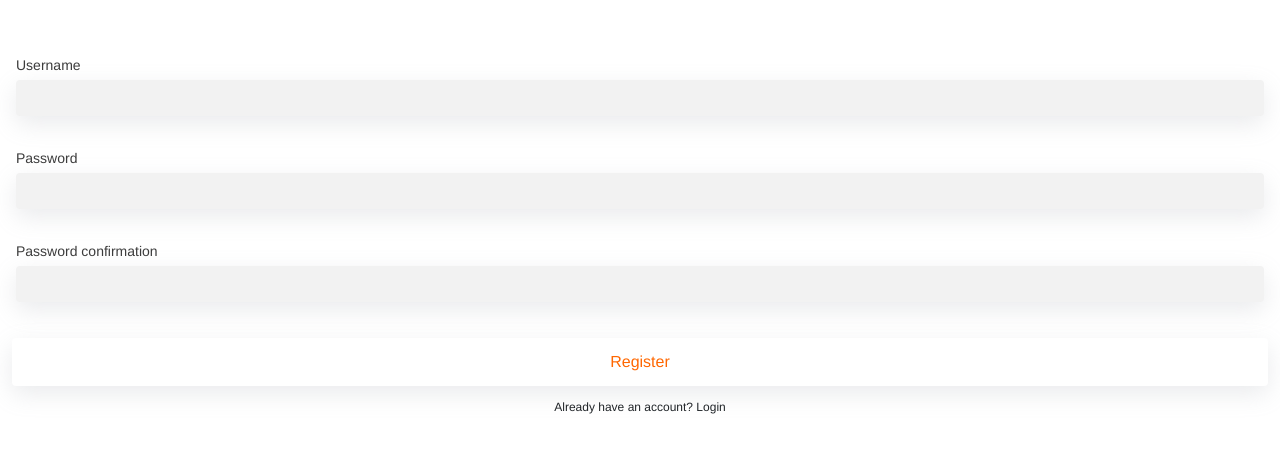
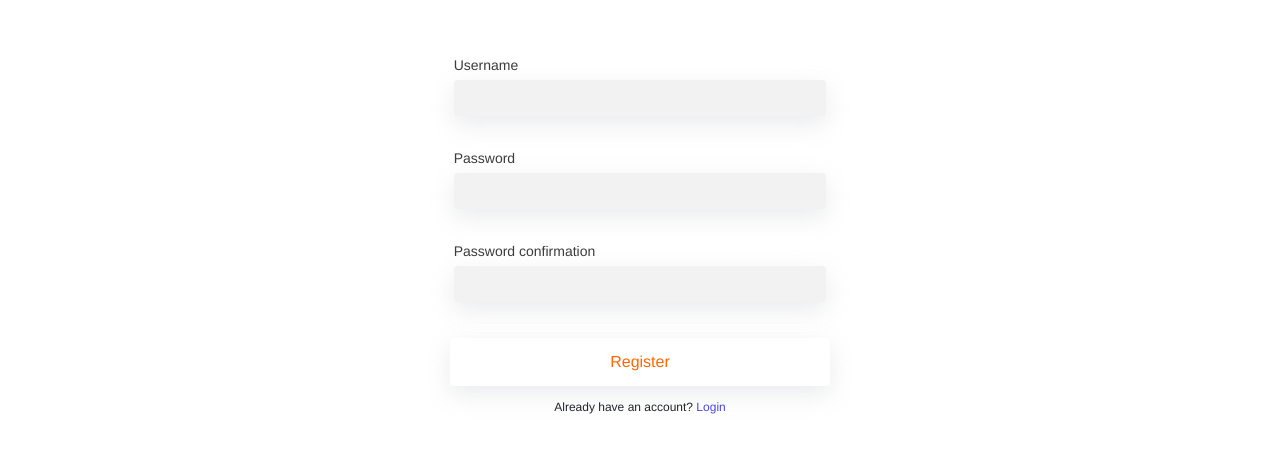
Before and after one commit to teckim/carbook-ui, a React (Create React App) app: page /register in a window 1280 px wide. Shown: the part 169-622 px from the top of the page. Built offline with nearby package versions, Linux system fonts and the light colour scheme.

Commit message:
Fix Login and Register UIs

```diff
--- a/src/features/auth/components/LoginFrom.js
+++ b/src/features/auth/components/LoginFrom.js
@@ -39,7 +39,7 @@ const LoginFrom = () => {
       </form>
       <small className="auth-footer">
         <span>Dont have an account? </span>
-        <Link to="/register">Regiter</Link>
+        <Link className="text-indigo-600" to="/register">Regiter</Link>
       </small>
     </div>
   );
--- a/src/features/auth/components/RegisterFrom.js
+++ b/src/features/auth/components/RegisterFrom.js
@@ -52,7 +52,7 @@ const LoginFrom = () => {
       </form>
       <small className="auth-footer">
         <span>Already have an account? </span>
-        <Link to="/login">Login</Link>
+        <Link className="text-indigo-600" to="/login">Login</Link>
       </small>
     </div>
   );
--- a/src/shared/layouts/auth/index.js
+++ b/src/shared/layouts/auth/index.js
@@ -9,7 +9,7 @@ const AuthLayout = () => {
 
   return (
     <main className="auth-layout">
-      <div className="container">
+      <div>
         {!!errors?.length && (
         <div className="errors">
           {errors.map((err) => typeof err === 'string' && err)}
```
